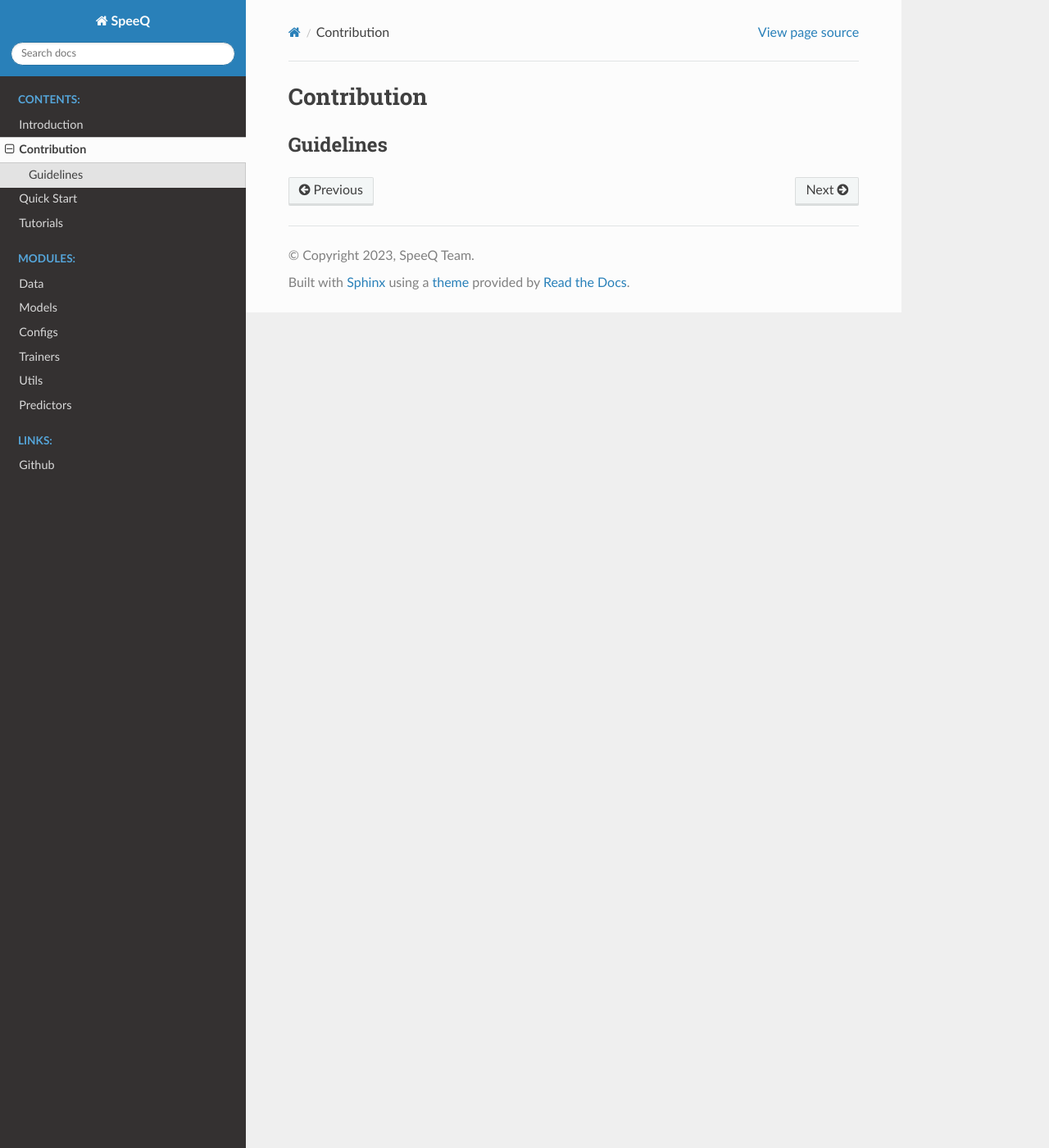
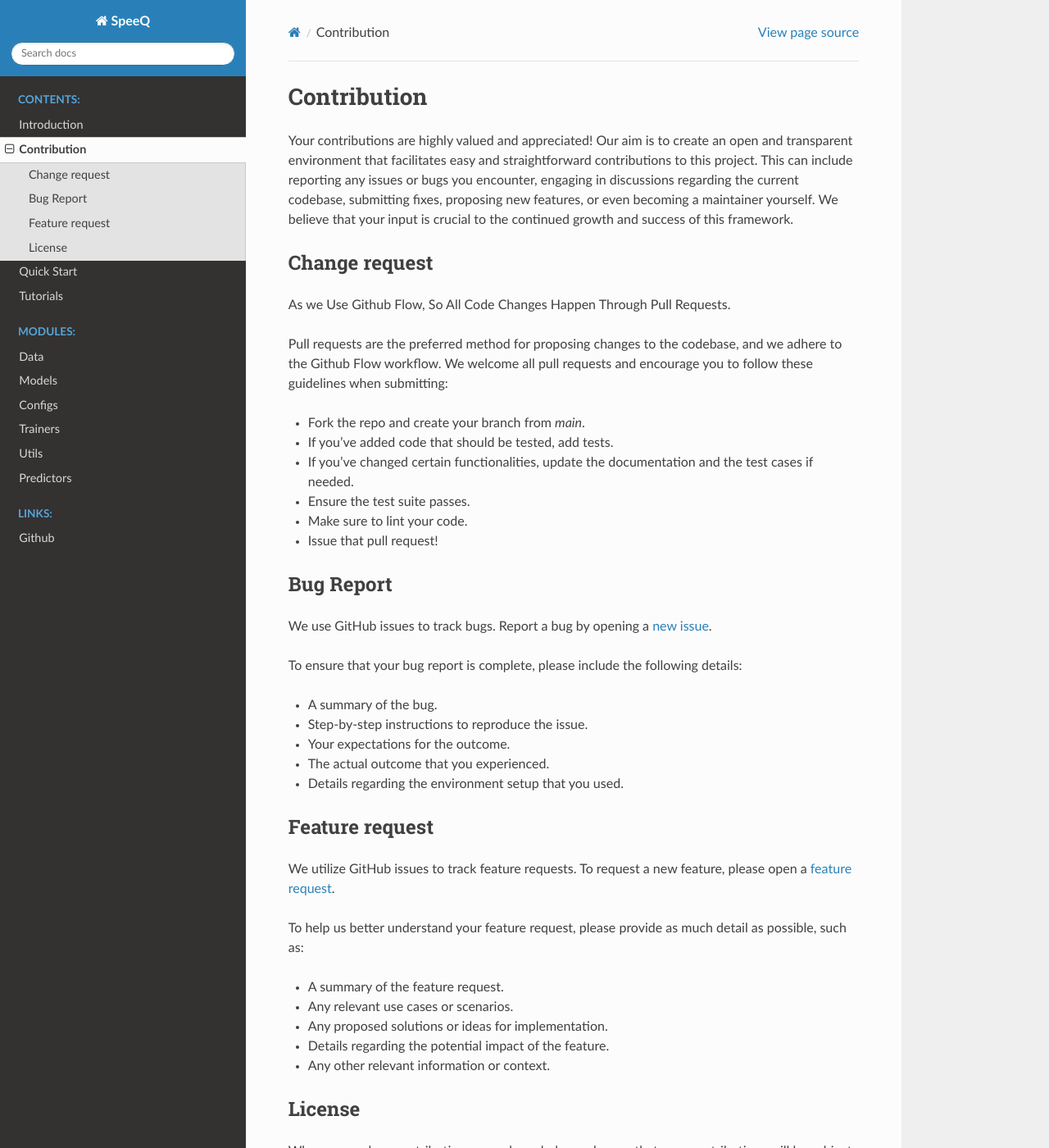
Before and after one commit to msalhab96/SpeeQ, a Sphinx documentation site: the page built from docs/files/contribution.rst, in a window 1280 px wide and 1400 px high. Shown: the whole window at 82% size. Built offline with Sphinx 7.4.7 and the Read the Docs theme 2.0.0, drawn with Linux system fonts in a browser that asks for light colours; some of the changed text lies outside the part shown.

Commit message:
contribution file added

```diff
--- a/docs/files/contribution.rst
+++ b/docs/files/contribution.rst
@@ -1,6 +1,60 @@
 Contribution
 ============
 
+Your contributions are highly valued and appreciated! Our aim is to create an open
+and transparent environment that facilitates easy and straightforward contributions
+to this project. This can include reporting any issues or bugs you encounter, engaging
+in discussions regarding the current codebase, submitting fixes, proposing new features,
+or even becoming a maintainer yourself. We believe that your input is crucial to
+the continued growth and success of this framework.
 
-Guidelines
-----------
+
+Change request
+**************
+
+As we Use Github Flow, So All Code Changes Happen Through Pull Requests.
+
+Pull requests are the preferred method for proposing changes to the codebase, and
+we adhere to the Github Flow workflow. We welcome all pull requests and
+encourage you to follow these guidelines when submitting:
+
+- Fork the repo and create your branch from `main`.
+- If you've added code that should be tested, add tests.
+- If you've changed certain functionalities, update the documentation and the test cases if needed.
+- Ensure the test suite passes.
+- Make sure to lint your code.
+- Issue that pull request!
+
+
+Bug Report
+**********
+We use GitHub issues to track bugs. Report a bug by opening a
+`new issue <https://github.com/msalhab96/SpeeQ/issues/new?assignees=&labels=bug&template=bug_report.yml>`_.
+
+To ensure that your bug report is complete, please include the following details:
+
+- A summary of the bug.
+- Step-by-step instructions to reproduce the issue.
+- Your expectations for the outcome.
+- The actual outcome that you experienced.
+- Details regarding the environment setup that you used.
+
+
+Feature request
+***************
+We utilize GitHub issues to track feature requests. To request a new feature,
+please open a `feature request <https://github.com/msalhab96/SpeeQ/issues/new?assignees=&labels=enhancement&template=feature_request.yml>`_.
+
+To help us better understand your feature request, please provide as much detail as possible, such as:
+
+- A summary of the feature request.
+- Any relevant use cases or scenarios.
+- Any proposed solutions or ideas for implementation.
+- Details regarding the potential impact of the feature.
+- Any other relevant information or context.
+
+
+License
+*******
+When you make a contribution, you acknowledge and agree that your contributions
+will be subject to the MIT License.
```
